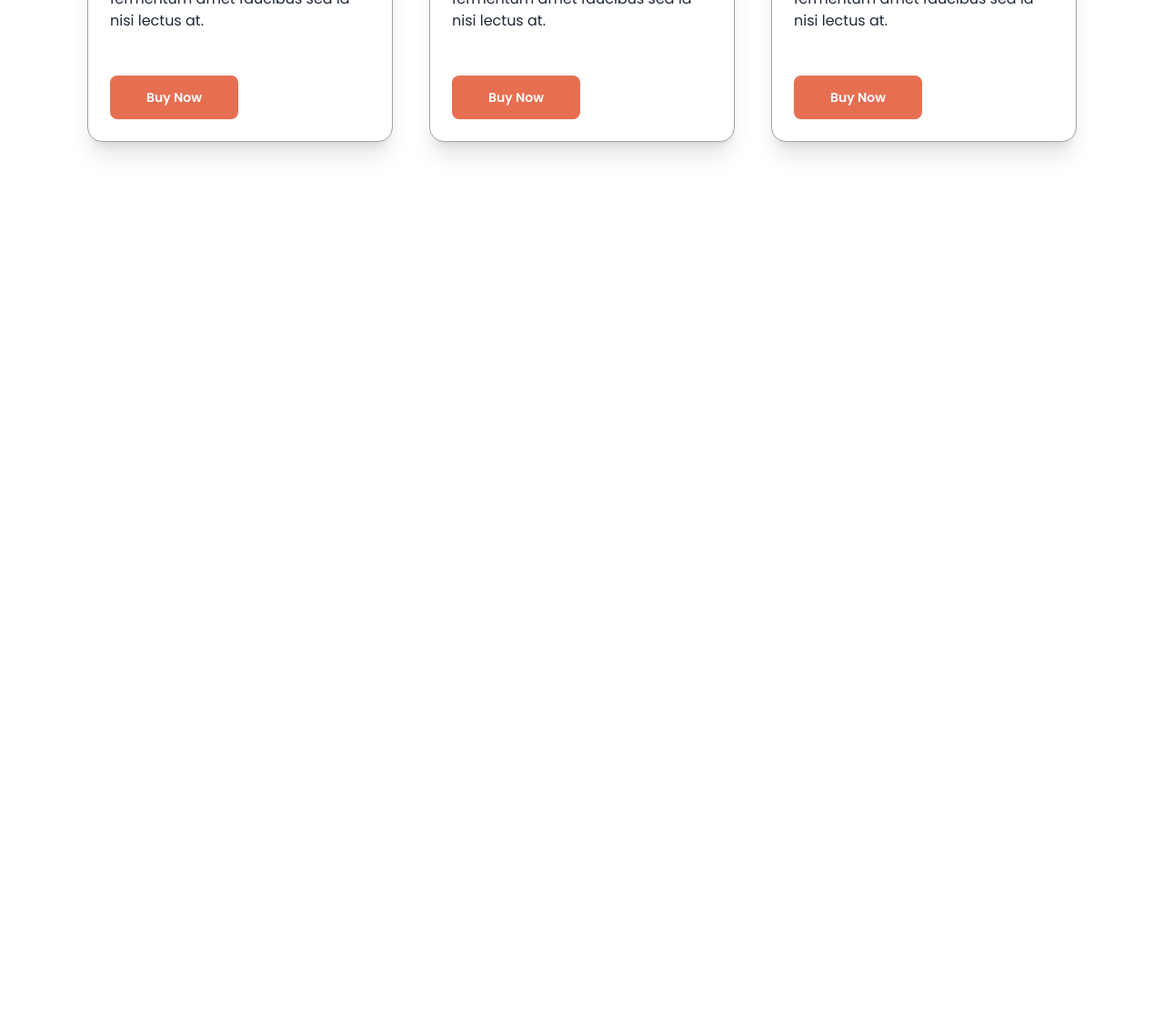
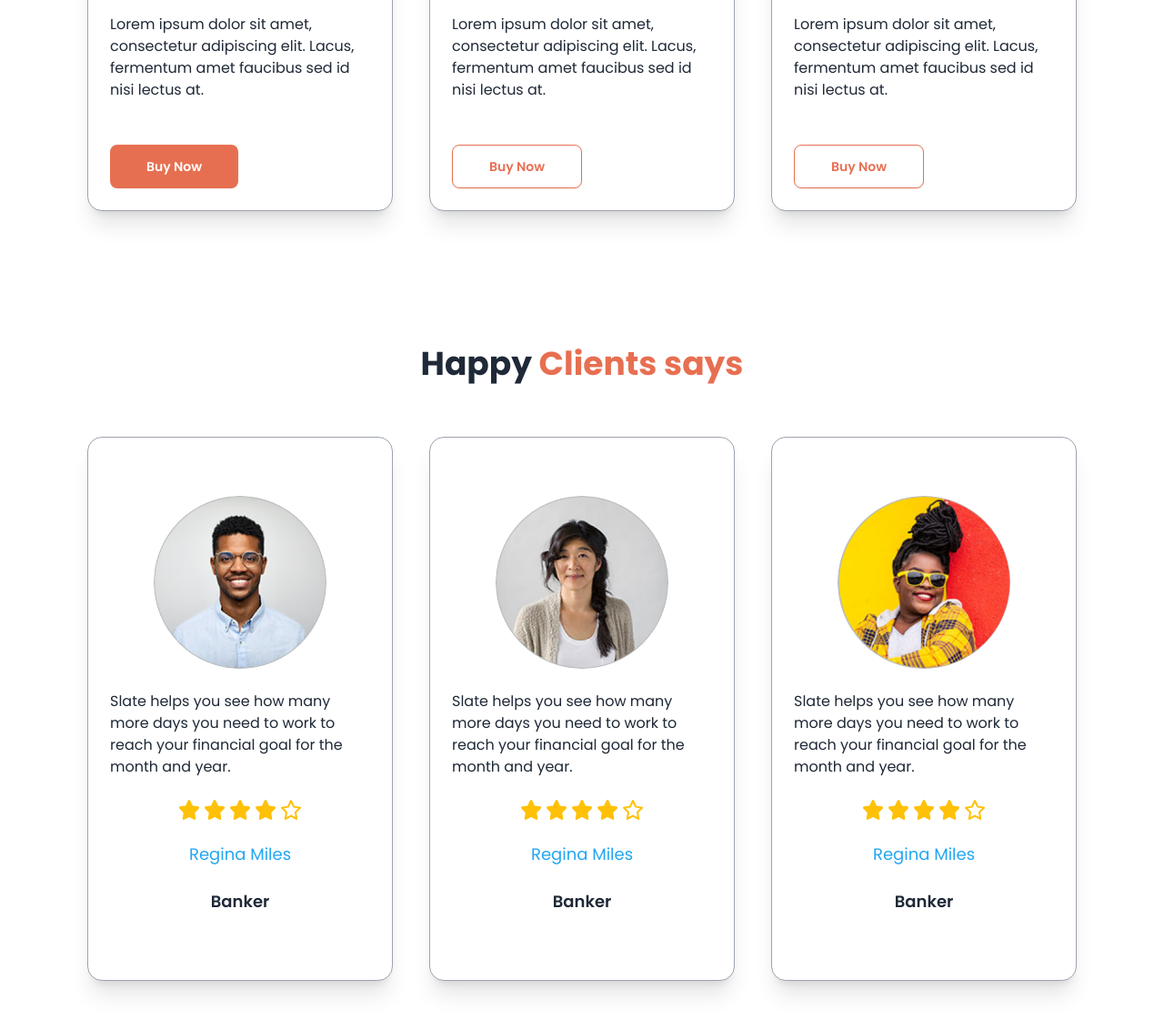
Before and after one commit to Muhammad-Abu-Yusuf-Nayeem/Biker-Zone, a plain HTML site: page index.html in a window 1280 px wide. Shown: the part 1852-2984 px from the top of the page at 91% size. Before the commit the page ends 2152 px from the top, so only its background shows below. Drawn offline with nearby package versions, Linux system fonts and the light colour scheme.

Commit message:
happy client section done

```diff
--- a/index.html
+++ b/index.html
@@ -241,7 +241,7 @@
       <!--  latest News-->
       <div>
         <div>
-          <h2 class="font-bold text-4xl text-center lg:py-15 py-5">
+          <h2 class="font-bold text-4xl text-center lg:pt-24 py-5">
             Latest News
           </h2>
         </div>
@@ -286,7 +286,7 @@
               </p>
               <div class="card-actions justify-start pt-6">
                 <button
-                  class="btn btn-primary bg-bike-primary border-none text-white px-10"
+                  class="btn btn-primary bg-white border-bike-primary text-bike-primary px-10 text-bike-primary"
                 >
                   Buy Now
                 </button>
@@ -306,11 +306,97 @@
               </p>
               <div class="card-actions justify-start pt-6">
                 <button
-                  class="btn btn-primary bg-bike-primary border-none text-white px-10"
+                  class="btn btn-primary bg-white border-bike-primary text-bike-primary px-10"
                 >
                   Buy Now
                 </button>
               </div>
+            </div>
+          </div>
+        </div>
+      </div>
+
+      <!--  Happy Clients says-->
+      <div class="pt-20">
+        <div>
+          <h2 class="font-bold text-4xl text-center lg:py-15 py-5">
+            Happy <span class="text-bike-primary">Clients says</span>
+          </h2>
+        </div>
+        <!-- client cards -->
+        <div
+          class="grid lg:gap-10 md:gap-6 grid-cols-1 md:grid-cols-2 lg:grid-cols-3 py-10 gap-y-6"
+        >
+          <!-- card 1 -->
+          <div class="card bg-base-100 shadow-xl border border-gray-400 p-6">
+            <div class="avatar">
+              <div class="w-2/3 rounded-full mx-auto mt-10">
+                <img src="images/others/user-1.png" />
+              </div>
+            </div>
+            <div class="w-full space-y-6 pt-6">
+              <p class="text-md">
+                Slate helps you see how many more days you need to work to reach
+                your financial goal for the month and year.
+              </p>
+              <p class="w-fit flex mx-auto gap-1">
+                <img class="w-6" src="images/icons/star-solid.svg" alt="" />
+                <img class="w-6" src="images/icons/star-solid.svg" alt="" />
+                <img class="w-6" src="images/icons/star-solid.svg" alt="" />
+                <img class="w-6" src="images/icons/star-solid.svg" alt="" />
+                <img class="w-6" src="images/icons/star-regular.svg" alt="" />
+              </p>
+              <p class="text-[#23A6F0] text-lg text-center">Regina Miles</p>
+              <p class="font-semibold text-lg text-center">Banker</p>
+              <div class="card-actions justify-start pt-6"></div>
+            </div>
+          </div>
+          <!-- card 2 -->
+          <div class="card bg-base-100 shadow-xl border border-gray-400 p-6">
+            <div class="avatar">
+              <div class="w-2/3 rounded-full mx-auto mt-10">
+                <img src="images/others/user-2.png" />
+              </div>
+            </div>
+            <div class="w-full space-y-6 pt-6">
+              <p class="text-md">
+                Slate helps you see how many more days you need to work to reach
+                your financial goal for the month and year.
+              </p>
+              <p class="w-fit flex mx-auto gap-1">
+                <img class="w-6" src="images/icons/star-solid.svg" alt="" />
+                <img class="w-6" src="images/icons/star-solid.svg" alt="" />
+                <img class="w-6" src="images/icons/star-solid.svg" alt="" />
+                <img class="w-6" src="images/icons/star-solid.svg" alt="" />
+                <img class="w-6" src="images/icons/star-regular.svg" alt="" />
+              </p>
+              <p class="text-[#23A6F0] text-lg text-center">Regina Miles</p>
+              <p class="font-semibold text-lg text-center">Banker</p>
+              <div class="card-actions justify-start pt-6"></div>
+            </div>
+          </div>
+          <!-- card 3 -->
+          <div class="card bg-base-100 shadow-xl border border-gray-400 p-6">
+            <div class="avatar">
+              <div class="w-2/3 rounded-full mx-auto mt-10">
+                <img src="images/others/user-3.png" />
+              </div>
+            </div>
+            <div class="w-full space-y-6 pt-6">
+              <p class="text-md">
+                Slate helps you see how many more days you need to work to reach
+                your financial goal for the month and year.
+              </p>
+              <p class="w-fit flex mx-auto gap-1">
+                <img class="w-6" src="images/icons/star-solid.svg" alt="" />
+                <img class="w-6" src="images/icons/star-solid.svg" alt="" />
+                <img class="w-6" src="images/icons/star-solid.svg" alt="" />
+                <img class="w-6" src="images/icons/star-solid.svg" alt="" />
+                <img class="w-6" src="images/icons/star-regular.svg" alt="" />
+              </p>
+              <p class="text-[#23A6F0] text-lg text-center">Regina Miles</p>
+              <p class="font-semibold text-lg text-center">Banker</p>
+              <div class="card-actions justify-start pt-6"></div>
             </div>
           </div>
         </div>
```
